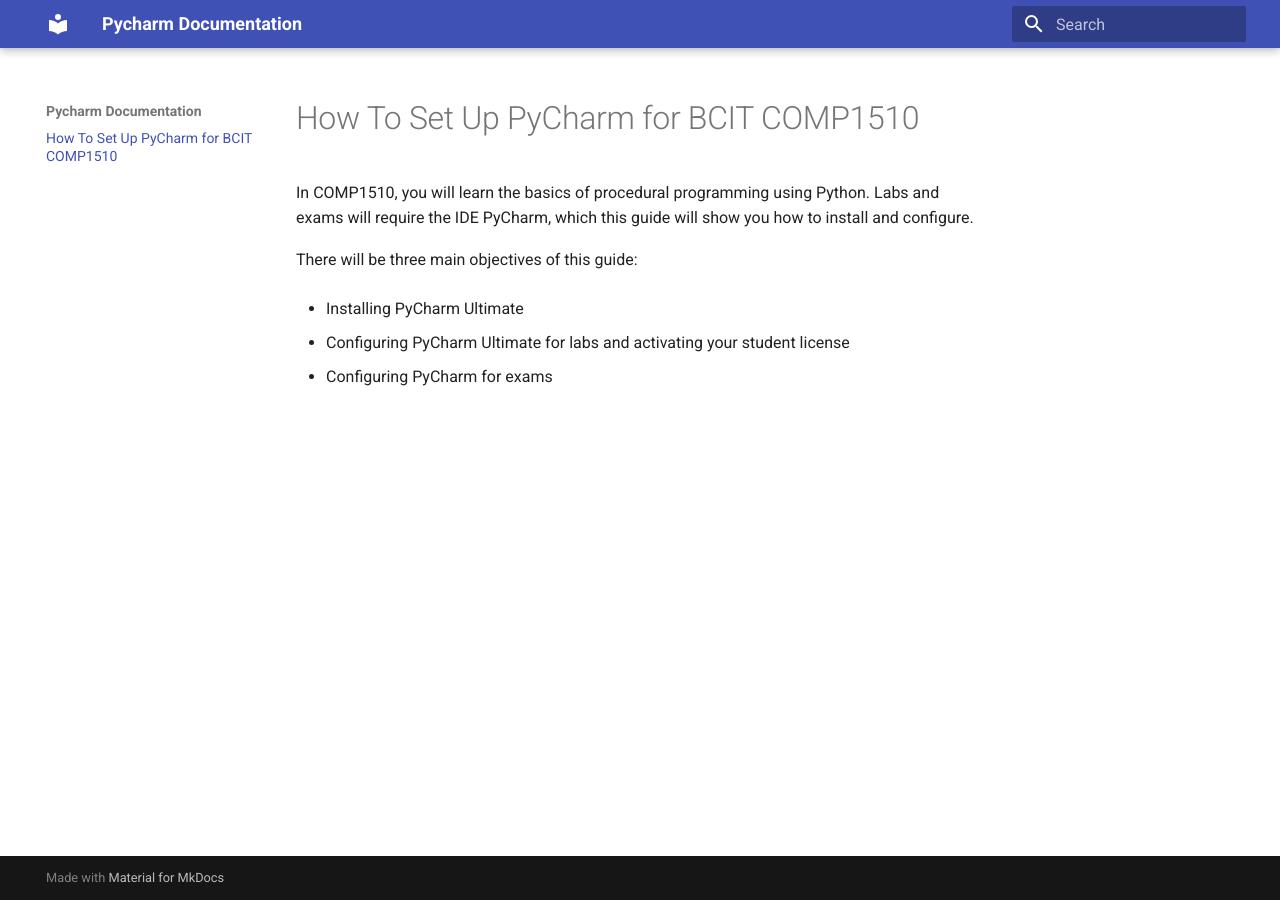
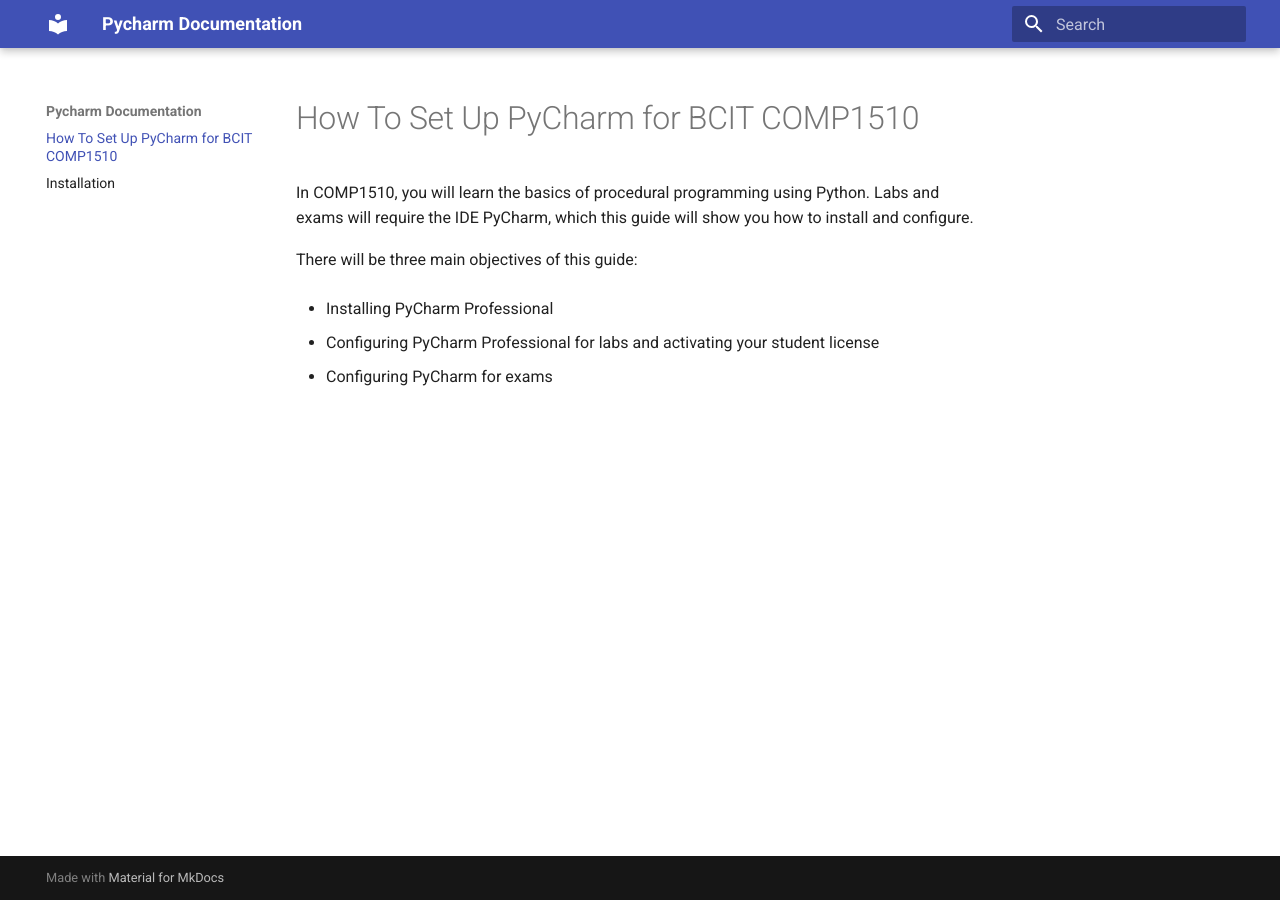
Before and after one commit to MicrowaveLinkAntenna/PyCharm-Documentation, an MkDocs documentation site: the page built from docs/index.md, in a window 1280 px wide. Built offline with MkDocs 1.6.1 and Material for MkDocs 9.7.7, drawn with Linux system fonts in a browser that asks for light colours.

Commit message:
Use correct PyCharm version

```diff
--- a/docs/index.md
+++ b/docs/index.md
@@ -4,8 +4,8 @@
 
 There will be three main objectives of this guide:
 
-* Installing PyCharm Ultimate
+* Installing PyCharm Professional
 
-* Configuring PyCharm Ultimate for labs and activating your student license
+* Configuring PyCharm Professional for labs and activating your student license
 
 * Configuring PyCharm for exams
```
Also changed, not shown: docs/installation.md (added), 1 other file.
